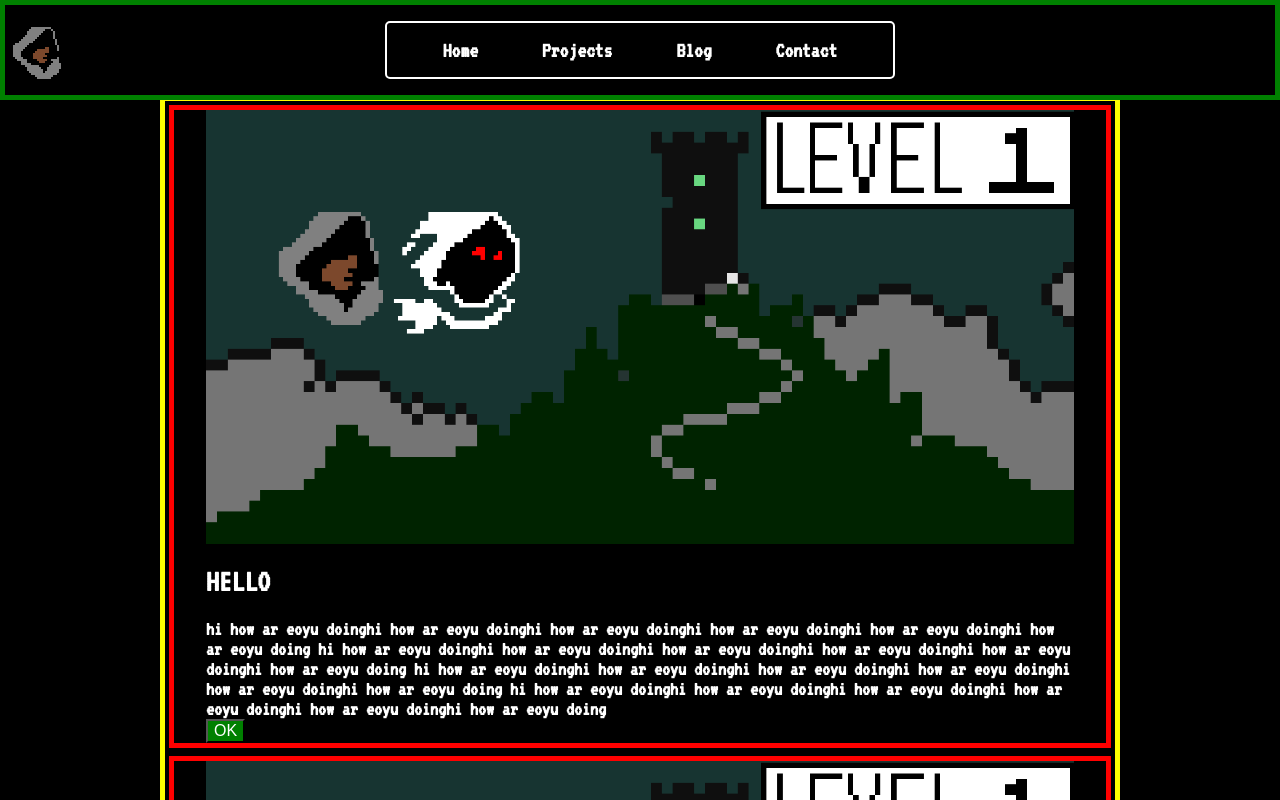
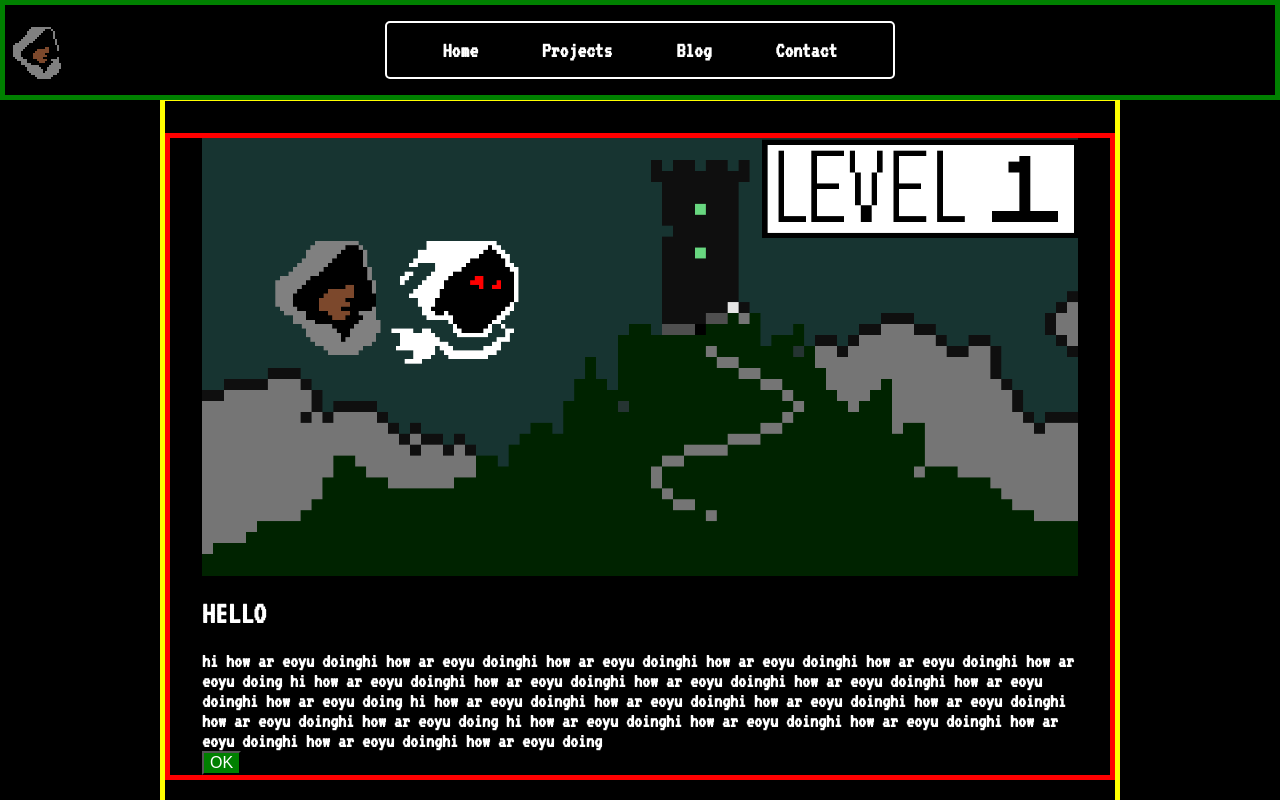
Before and after one commit to kprime21/kprime21-website, a Next.js app: page / in a window 1280 px wide. Shown: the top 800 px of the page. Built offline with nearby package versions, Linux system fonts and the light colour scheme.

Commit message:
changes to resolution

```diff
--- a/components/projects.js
+++ b/components/projects.js
@@ -12,13 +12,6 @@
     max-width: 90em;
     margin:auto;
     margin-top:6em;
-
-    @media only screen and (max-width: 550px) {
-        width:100%;
-    }
-    @media only screen and (max-width: 550px) {
-        width:100%;
-    }
 
 
 
@@ -55,10 +48,10 @@
 }
 
 
-@media only screen and (max-width: 1366px) {
+@media only screen and (max-width: 1500px) {
 
   width: 100%;
-  margin: 0.25rem;
+
   div{
       font-size:20px;
   }
@@ -68,7 +61,7 @@
 
 @media only screen and (max-width: 550px) {
 
-  margin: 0.25rem 0;
+    width: 100%;
 
   div{
       font-size:16px;
```
